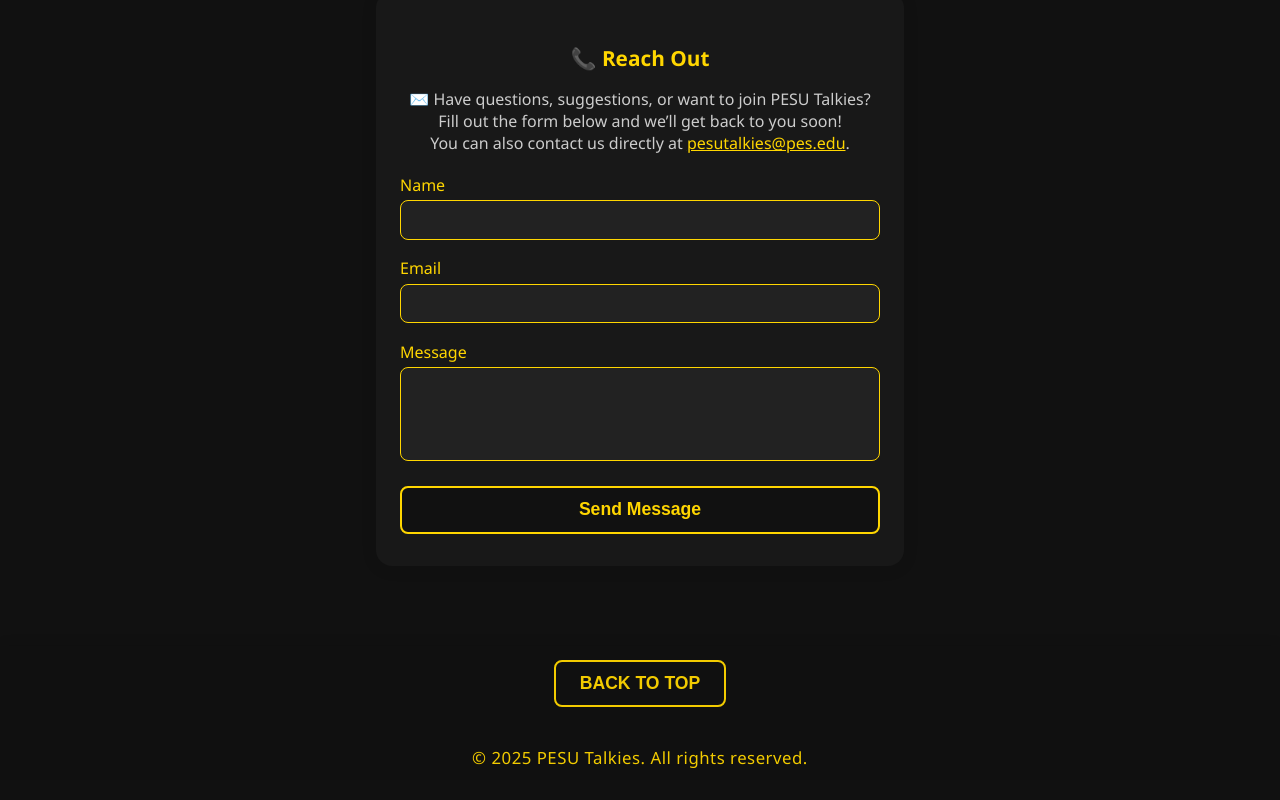
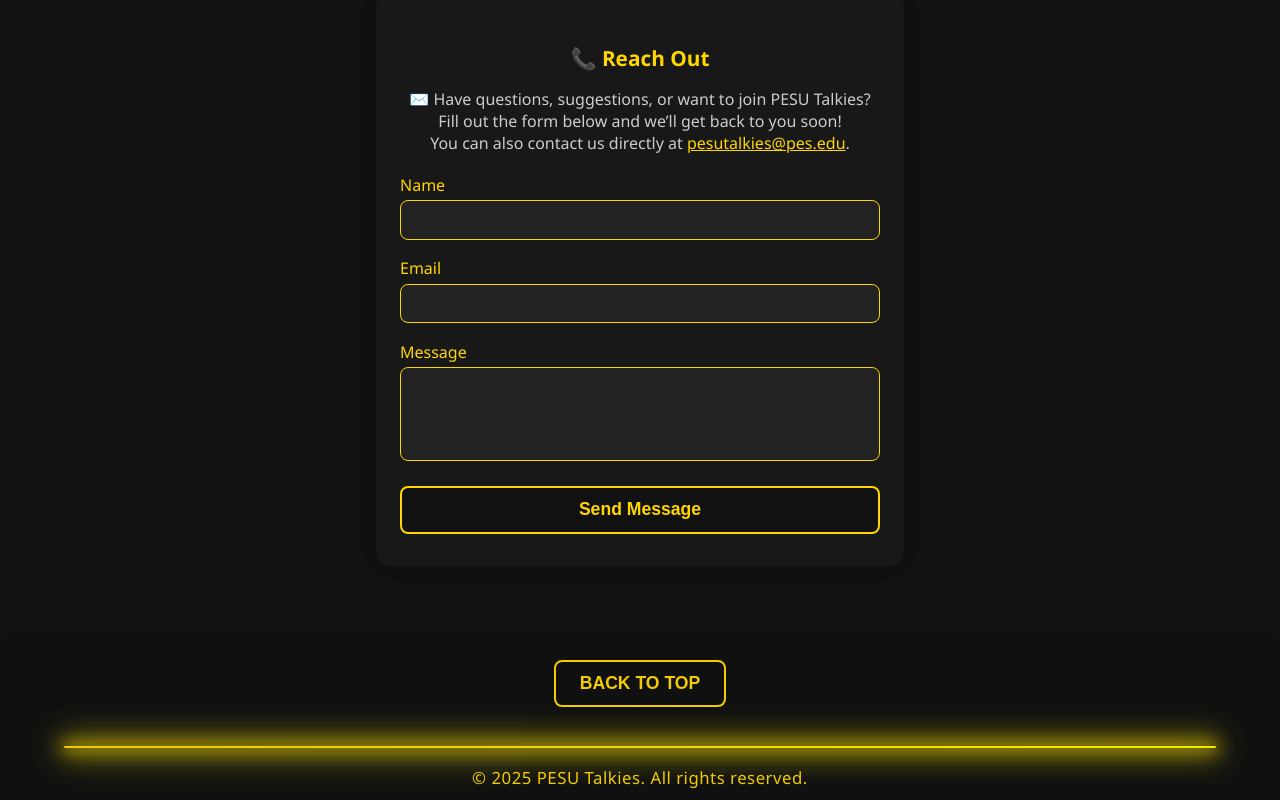
Before and after one commit to Mayur-Shashidhar/PESU-Talkies-Website, a React (Create React App) app in the folder frontend/: page / in a window 1280 px wide. Shown: the part 1726-2526 px from the top of the page. Built offline with nearby package versions, Linux system fonts and the light colour scheme.

Commit message:
Update App.js

```diff
--- a/frontend/src/App.js
+++ b/frontend/src/App.js
@@ -132,6 +132,7 @@
               BACK TO TOP
             </button>
           </div>
+          <div className="neon-footer-line" />
           © 2025 PESU Talkies. All rights reserved.
         </footer>
 
```
